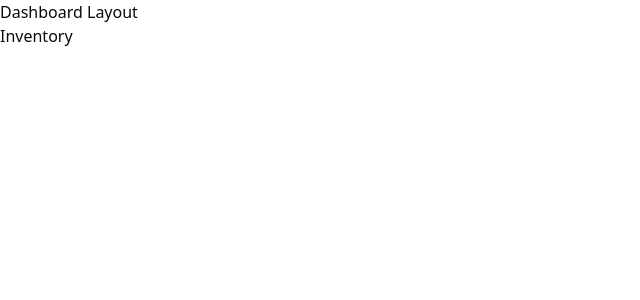
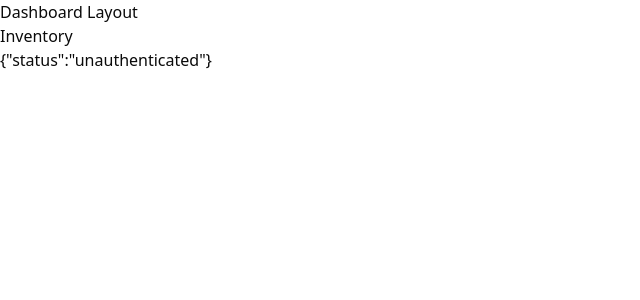
Before and after one commit to antonpalermo/qwick, a React (Vite) app in the folder apps/admin-dashboard/: page /inventory in a window 1280 px wide. Shown: the top 300 px of the page, without its empty margins (0-640 px from the left). Built offline with nearby package versions, Linux system fonts and the light colour scheme; no server answers.

Commit message:
feat: implement simple session provider

```diff
--- a/apps/admin-dashboard/src/components/contexts/session.ts
+++ b/apps/admin-dashboard/src/components/contexts/session.ts
@@ -1,5 +1,21 @@
 import React from "react";
 
-const Session = React.createContext<null | boolean>(null);
+export interface User {
+  id: string;
+  name: string;
+  email: string;
+  image: string;
+  verified: boolean;
+}
+
+export interface SessionState {
+  user: User | undefined;
+  status: "loading" | "unauthenticated" | "authenticated";
+}
+
+const Session = React.createContext<SessionState>({
+  user: undefined,
+  status: "unauthenticated"
+});
 
 export default Session;
--- a/apps/admin-dashboard/src/components/hooks/use-session.ts
+++ b/apps/admin-dashboard/src/components/hooks/use-session.ts
@@ -2,5 +2,11 @@ import React from "react";
 import Session from "../contexts/session";
 
 export default function useSession() {
-  return React.useContext(Session);
+  const context = React.useContext(Session);
+
+  if (typeof context === "undefined") {
+    throw new Error("useSession must be used within a SessionProvider");
+  }
+
+  return context;
 }
--- a/apps/admin-dashboard/src/components/inventory.tsx
+++ b/apps/admin-dashboard/src/components/inventory.tsx
@@ -1,13 +1,15 @@
 import React from "react";
 import { Outlet } from "react-router";
+import useSession from "./hooks/use-session";
 
 export default function Inventory() {
+  const session = useSession();
+
   React.useEffect(() => {
     window.document.title = "Inventory";
 
     async function getInventoryData() {
-      const req = await fetch(`/api/inventory/item`
-      );
+      const req = await fetch(`/api/inventory/item`);
 
       console.log(await req.json());
     }
@@ -15,10 +17,15 @@ export default function Inventory() {
     getInventoryData();
   }, []);
 
+  if (session.status === "loading") {
+    return <h1>loading...</h1>;
+  }
+
   return (
     <div>
       <h1>Inventory</h1>
       <Outlet />
+      {JSON.stringify(session)}
     </div>
   );
 }
--- a/apps/admin-dashboard/src/components/providers/session.tsx
+++ b/apps/admin-dashboard/src/components/providers/session.tsx
@@ -5,22 +5,47 @@ export interface SessionProviderProps {
   children: React.ReactNode;
 }
 
+export interface User {
+  id: string;
+  name: string;
+  email: string;
+  image: string;
+  verified: boolean;
+}
+
+export interface SessionState {
+  user: User | undefined;
+  status: "loading" | "unauthenticated" | "authenticated";
+}
+
 export default function SessionProvider({ children }: SessionProviderProps) {
-  const [status, setStatus] = React.useState(false);
+  const [session, setSession] = React.useState<SessionState>({
+    status: "unauthenticated",
+    user: undefined
+  });
 
   React.useEffect(() => {
     async function verifyAuthState() {
       const req = await fetch(`/api/auth/status`);
 
       if (!req.ok) {
-        setStatus(false);
+        return;
       }
 
-      setStatus(true);
+      setSession(prevState => ({ ...prevState, status: "loading" }));
+
+      const response = await req.json();
+
+      if (response.success) {
+        setSession({
+          status: "authenticated",
+          user: response.data
+        });
+      }
     }
 
     verifyAuthState();
   }, []);
 
-  return <Session.Provider value={status}>{children}</Session.Provider>;
+  return <Session.Provider value={session}>{children}</Session.Provider>;
 }
```
Also changed, not shown: 1 other file (tests, documents, lock files or other folders).
